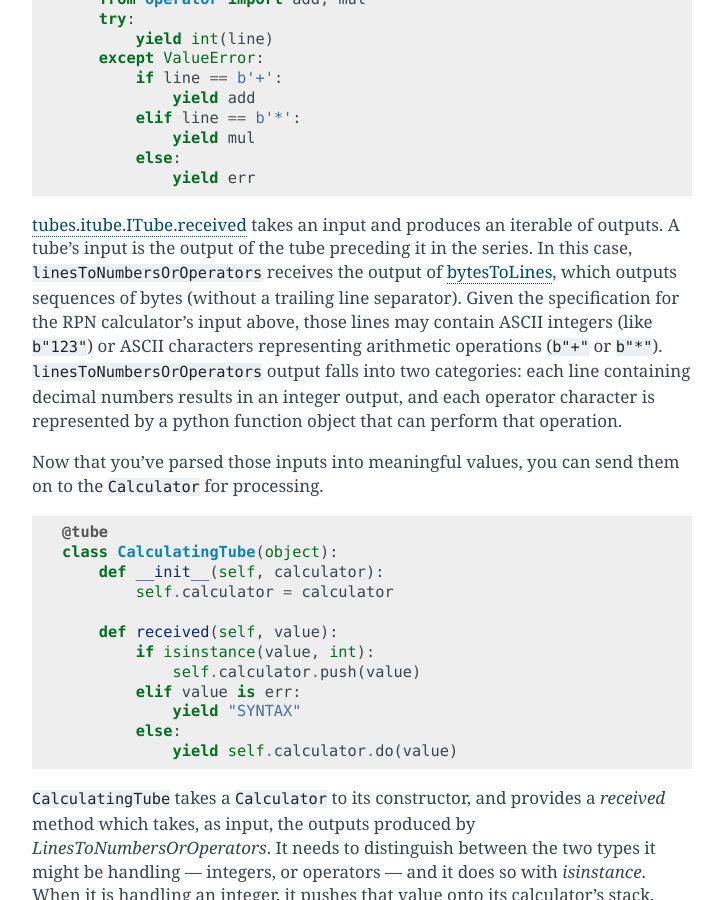
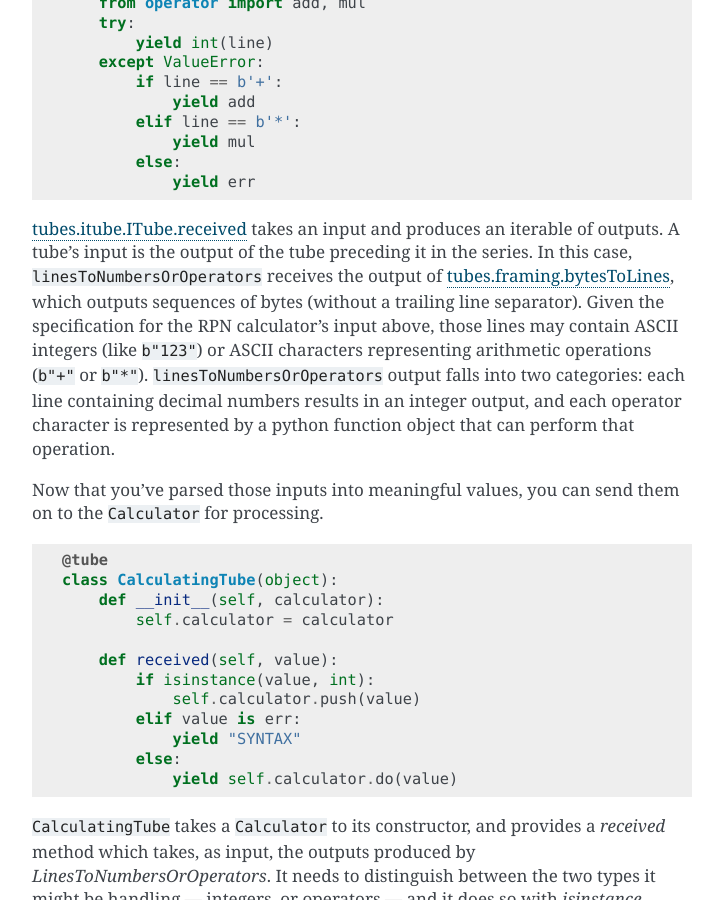
Before and after one commit to twisted/tubes, a Sphinx documentation site: the page built from docs/tube.rst, in a window 1280 px wide and 900 px high, scrolled down 6200 px. Shown: the whole window, without its empty margins (388-1111 px from the left). Built offline with Sphinx 7.4.7, drawn with Linux system fonts in a browser that asks for light colours.

Commit message:
link fixes

```diff
--- a/docs/tube.rst
+++ b/docs/tube.rst
@@ -190,7 +190,7 @@
 The first tube in this series, provided by the :api:`tubes.framing` module, transforms a stream of bytes into lines.
 Then, ``linesToNumbersOrOperators`` - which you'll write in a moment - should transform lines into a combination of numbers and operators (functions that perform the work of the ``"+"`` and ``"*"`` commands), then from numbers and operators into more numbers - sums and products - from those integers into lines, and finally from those lines into newline-terminated segments of data that are sent back out.
 A ``CalculatingTube`` should pass those numbers and operators to a ``Calculator``, and produce numbers as output.
-``numbersToLines`` should convert the output numbers into byte strings, and `linesToBytes` performs the inverse of `bytesToLines` by appending newlines to those outputs.
+``numbersToLines`` should convert the output numbers into byte strings, and ``linesToBytes`` performs the inverse of ``bytesToLines`` by appending newlines to those outputs.
 
 Let's look at ``linesToNumbersOrOperators``.
 
@@ -199,7 +199,7 @@
 
 :api:`tubes.itube.ITube.received` takes an input and produces an iterable of outputs.
 A tube's input is the output of the tube preceding it in the series.
-In this case, ``linesToNumbersOrOperators`` receives the output of :api:`bytesToLines`, which outputs sequences of bytes (without a trailing line separator).
+In this case, ``linesToNumbersOrOperators`` receives the output of :api:`tubes.framing.bytesToLines`, which outputs sequences of bytes (without a trailing line separator).
 Given the specification for the RPN calculator's input above, those lines may contain ASCII integers (like ``b"123"``) or ASCII characters representing arithmetic operations (``b"+"`` or ``b"*"``).
 ``linesToNumbersOrOperators`` output falls into two categories: each line containing decimal numbers results in an integer output, and each operator character is represented by a python function object that can perform that operation.
 
```
Also changed, not shown: other parts of docs/tube.rst (+2 -2 lines).
